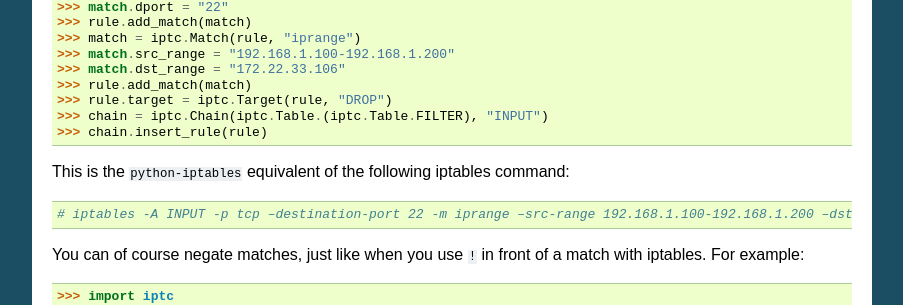
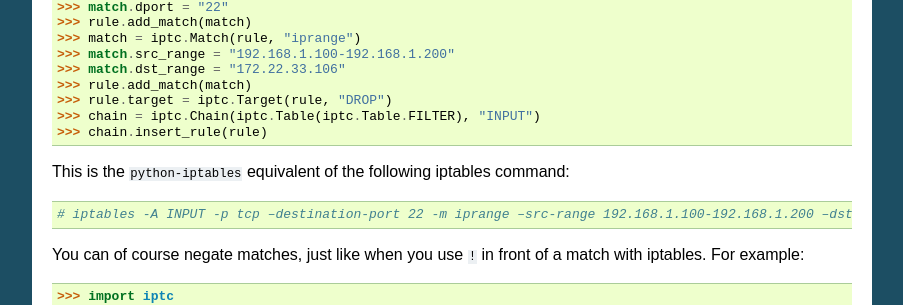
Before and after one commit to ldx/python-iptables, a Sphinx documentation site: the page built from doc/examples.rst, in a window 1280 px wide and 900 px high, scrolled down 4298 px. Shown: the part 151-456 px from the top of the window, without its empty margins (198-1101 px from the left). Built offline with Sphinx 7.4.7, drawn with Linux system fonts in a browser that asks for light colours.

```diff
--- a/doc/examples.rst
+++ b/doc/examples.rst
@@ -261,7 +261,7 @@ matches::
     >>> match.dst_range = "172.22.33.106"
     >>> rule.add_match(match)
     >>> rule.target = iptc.Target(rule, "DROP")
-    >>> chain = iptc.Chain(iptc.Table.(iptc.Table.FILTER), "INPUT")
+    >>> chain = iptc.Chain(iptc.Table(iptc.Table.FILTER), "INPUT")
     >>> chain.insert_rule(rule)
 
 This is the ``python-iptables`` equivalent of the following iptables command::
```
Also changed, not shown: README.md (+1 -1 lines).
